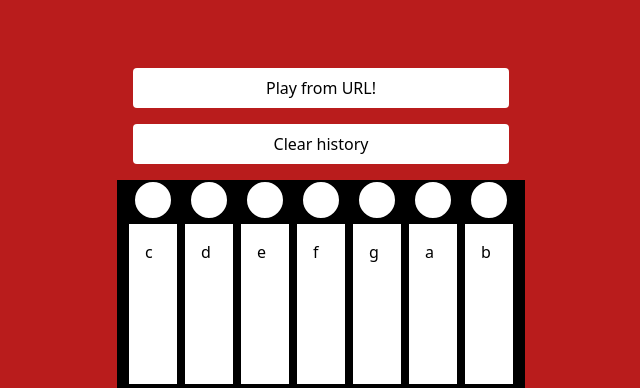
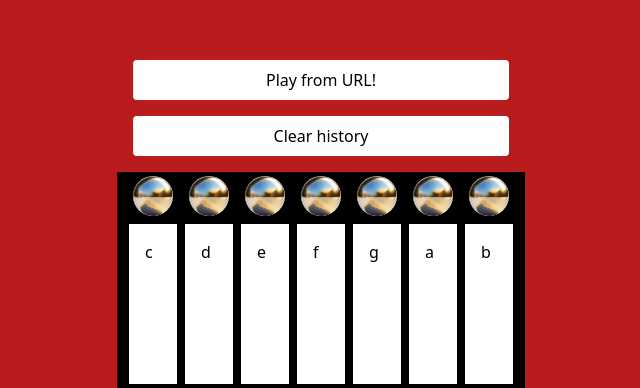
Before and after one commit to lysmac/christmas-piano, a Vue app: page / in a window 1280 px wide. Shown: the part 412-800 px from the top of the page, without its empty margins (319-959 px from the left). Built offline with nearby package versions, Linux system fonts and the light colour scheme.

Commit message:
added image

```diff
--- a/src/components/Ball.vue
+++ b/src/components/Ball.vue
@@ -3,7 +3,16 @@
 </script>
 
 <template>
-  <div class="rounded-full h-10 w-10 bg-white border-2 border-black"></div>
+  <div id="ball" class="rounded-full h-10 w-10 m-1">
+    <!-- <img src="../assets/images/ball_no_bg.png" class="h-20" /> -->
+  </div>
 </template>
 
-<style scoped></style>
+<style scoped>
+#ball {
+  background-color: aqua;
+  background-image: url(../assets/images/ball_round.jpg);
+  background-position: center;
+  background-size: cover;
+}
+</style>
```
Also changed, not shown: src/assets/images/ball_no_bg.png (added), src/assets/images/ball_round.jpg (added).
